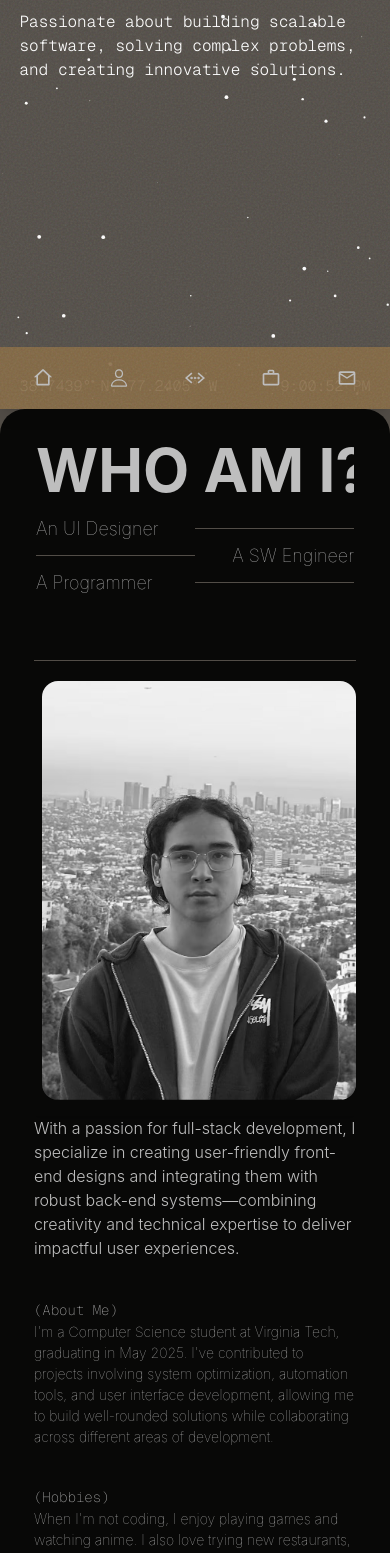
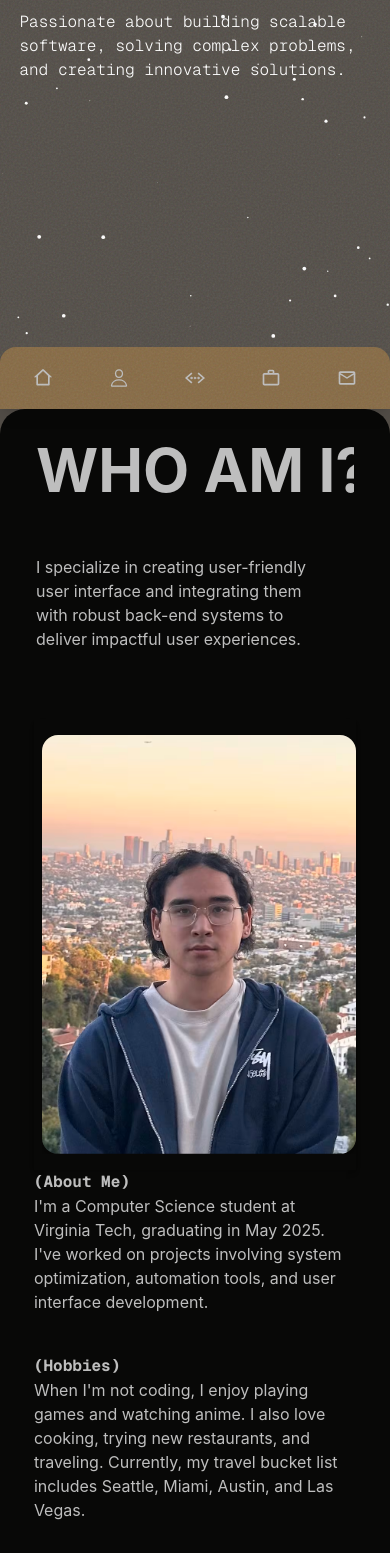
Before and after one commit to tadiday/Website-Portfolio, a Next.js app: page / in a window 390 px wide. Shown: the part 435-1988 px from the top of the page. Built offline with nearby package versions, Linux system fonts and the light colour scheme.

Commit message:
fix about and project quotes and image

```diff
--- a/src/app/globals.css
+++ b/src/app/globals.css
@@ -56,7 +56,7 @@ code {
 }
 
 .bg-bar {
-  background-color: #866a44eb;
+  background-color: #866a44;
 }
 
 .text-symbol {
--- a/src/components/About.tsx
+++ b/src/components/About.tsx
@@ -52,7 +52,7 @@ const About = (() => {
             {/* Quotes Section */}
             <motion.span
               className="text-[18px] font-thin text-home col-span-2 col-start-1
-                         sm:col-span-2 sm:col-start-10 sm:flex sm:text-[25px]"
+                         sm:col-span-2 sm:col-start-10 hidden sm:flex sm:text-[25px]"
               initial={{ opacity: 0, y: 10 }}  // Start offscreen to the right
               whileInView={{ opacity: 1, y: 0 }} // Animate when in viewport
               viewport={{ once: true, amount: 0.1 }} // Only animates once, triggers at 20% visibility
@@ -60,7 +60,7 @@ const About = (() => {
             >
               An UI Designer
             </motion.span>
-            <div className="h-full col-span-2 col-start-3 flex w-full items-center
+            <div className="h-full col-span-2 col-start-3 hidden sm:flex w-full items-center
                             sm:col-span-3 sm:col-start-12"
             >
               <motion.div
@@ -73,7 +73,7 @@ const About = (() => {
             </div>
 
 
-            <div className="h-full col-span-2 col-start-1 flex w-full items-center sm:col-span-3 sm:col-start-10">
+            <div className="h-full col-span-2 col-start-1 hidden sm:flex w-full items-center sm:col-span-3 sm:col-start-10">
               <motion.div
                 className="h-[1px] bg-[#524D47] w-full origin-left"
                 initial={{ scaleX: 0 }}
@@ -83,7 +83,7 @@ const About = (() => {
               />
             </div>
             <motion.span
-              className="flex text-[18px] col-span-2 col-start-3 font-thin text-home justify-end
+              className="hidden sm:flex text-[18px] col-span-2 col-start-3 font-thin text-home justify-end
                          sm:justify-center sm:text-[25px] sm:col-span-2 sm:col-start-13"
               initial={{ opacity: 0, y: 10 }}  // Start offscreen to the right
               whileInView={{ opacity: 1, y: 0 }} // Animate when in viewport
@@ -95,7 +95,7 @@ const About = (() => {
 
             <motion.span
               className="text-[18px] font-thin text-home col-span-2 col-start-1
-                         sm:col-span-2 sm:col-start-10 sm:flex sm:text-[25px]"
+                         sm:col-span-2 sm:col-start-10 hidden sm:flex sm:text-[25px]"
               initial={{ opacity: 0, y: 10 }}  // Start offscreen to the right
               whileInView={{ opacity: 1, y: 0 }} // Animate when in viewport
               viewport={{ once: true, amount: 0.1 }} // Only animates once, triggers at 20% visibility
@@ -103,7 +103,7 @@ const About = (() => {
             >
               A Programmer
             </motion.span>
-            <div className="h-full col-span-2 col-start-3 flex w-full items-center
+            <div className="h-full col-span-2 col-start-3 hidden sm:flex w-full items-center
                             sm:col-span-3 sm:col-start-12"
             >
               <motion.div
@@ -114,17 +114,28 @@ const About = (() => {
                 transition={{ duration: 0.6, delay: 0, ease: "easeOut" }}
               />
             </div>
+
+            <motion.span
+              className="flex sm:hidden text-[16px] font-normal text-home col-span-12 col-start-1 justify-center pt-10 text-balance"
+              initial={{ opacity: 0, y: 10 }}  // Start offscreen to the right
+              whileInView={{ opacity: 1, y: 0 }} // Animate when in viewport
+              viewport={{ once: true, amount: 0.1 }} // Only animates once, triggers at 20% visibility
+              transition={{ duration: 0.75, delay: 1.5 }}
+            >
+              I specialize in creating user-friendly user interface and integrating them with robust back-end systems to deliver impactful user experiences.
+
+            </motion.span>
           </div>
 
           {/* Content Section */}
           <div className='pr-[5%] pb-[5%] pl-[5%] rounded-b-3xl min-h-screen text-home '>
             <div className="w-full pt-16">
-              <div className="flex flex-col justify-between gap-y-16 border-t border-[#524D47]">
+              <div className="flex flex-col justify-between gap-y-16 sm:border-t sm:border-[#524D47]">
                 <div className="grid gap-x-8 relative h-full min-h-[30vh] flex-col place-items-start pt-1 md:grid md:min-h-[40vh] md:grid-cols-16 ">
 
                   {/* Image Section: TODO: Animation*/}
                   <motion.div
-                    className="flex object-contain w-full shadow-md grayscale sm:col-span-5 sm:col-start-1 py-4 pl-2 hover:grayscale-0 hover:scale-105 duration-[0.5s]"
+                    className="flex object-contain w-full shadow-md sm:grayscale sm:col-span-5 sm:col-start-1 py-4 pl-2 hover:grayscale-0 hover:scale-105 duration-[0.5s]"
                     initial={{ opacity: 0 }}  // Start with invisible container
                     animate={{ opacity: 1 }}  // Fade in the container
                     transition={{ duration: 1 }} // Fade-in duration
@@ -151,29 +162,39 @@ const About = (() => {
                     transition={{ duration: 1.5, ease: "easeOut" }}>
 
                     {/* Introduction Section */}
-                    <p className="text-[16px] sm:text-[30px] md:text-[30px] lg:text-[30px] sm:text-balance font-light">
+                    <p className="hidden sm:flex text-[16px] sm:text-[30px] md:text-[30px] lg:text-[30px] sm:text-balance font-light">
                       With a passion for full-stack development, I specialize in creating user-friendly front-end designs and
                       integrating them with robust back-end systems—combining creativity and technical expertise to deliver impactful user experiences.
                     </p>
 
                     {/* About Section */}
-                    <div className="flex flex-col gap-x-10 gap-y-space-sm lg:flex-row text-[14px] sm:text-[20px] md:text-[20px] lg:text-[20px]">
-                      <span className='flex h-fit overflow-clip font-mono tracking-mono flex-grow max-w-[150px]'>
+                    <div className="hidden sm:flex flex-col gap-x-10 gap-y-space-sm lg:flex-row text-[20px]">
+                      <span className='flex h-fit overflow-clip font-mono font-bold tracking-mono flex-grow max-w-[150px]'>
                         <span className="h-full text-nowrap">(About Me)</span>
                       </span>
-                      <p className="sm:max-w-[40ch] sm:text-balance">
+                      <p className="sm:max-w-[40ch] sm:text-balance font-normal">
                         I&apos;m a Computer Science student at Virginia Tech, graduating in May 2025. I&apos;ve contributed to projects involving system optimization,
                         automation tools, and user interface development, allowing me to build well-rounded solutions while collaborating across different areas of development.
                       </p>
                     </div>
 
+                    <div className="flex sm:hidden flex-col gap-x-10 gap-y-space-sm lg:flex-row text-[16px] sm:text-[20px] md:text-[20px] lg:text-[20px]">
+                      <span className='flex h-fit overflow-clip font-mono font-bold tracking-mono flex-grow max-w-[150px]'>
+                        <span className="h-full text-nowrap">(About Me)</span>
+                      </span>
+                      <p className="sm:max-w-[40ch] sm:text-balance font-normal">
+                        I&apos;m a Computer Science student at Virginia Tech, graduating in May 2025. I&apos;ve worked on projects involving system optimization,
+                        automation tools, and user interface development.
+                      </p>
+                    </div>
+
                     {/* Hobbies Section */}
-                    <div className="flex flex-col gap-x-10 gap-y-space-sm lg:flex-row text-[14px] sm:text-[20px] md:text-[20px] lg:text-[20px]">
-                      <span className='flex h-fit overflow-clip font-mono tracking-mono flex-grow max-w-[150px]'>
+                    <div className="flex flex-col gap-x-10 gap-y-space-sm lg:flex-row text-[16px] sm:text-[20px] md:text-[20px] lg:text-[20px]">
+                      <span className='flex h-fit overflow-clip font-mono font-bold tracking-mono flex-grow max-w-[150px]'>
                         <span className="h-full text-nowrap ">(Hobbies)</span>
                       </span>
-                      <p className="sm:max-w-[40ch] sm:text-balance">
-                        When I&apos;m not coding, I enjoy playing games and watching anime. I also love trying new restaurants, cooking, and traveling.
+                      <p className="sm:max-w-[40ch] sm:text-balance font-normal">
+                        When I'm not coding, I enjoy playing games and watching anime. I also love cooking, trying new restaurants, and traveling.
                         Currently, my travel bucket list includes Seattle, Miami, Austin, and Las Vegas.
 
 
--- a/src/components/Projects.tsx
+++ b/src/components/Projects.tsx
@@ -10,7 +10,7 @@ const Project = (() => {
     {
       title: 'Web-Portfolio',
       date: '2025',
-      tech: ['React.js', 'TypeScript', 'Tailwind', 'Next.js', 'Framer Motion'],
+      tech: ['React.js', 'TypeScript', 'Tailwind', 'Next.js', 'Node.js', 'Framer Motion'],
       gitHub: 'https://github.com/tadiday/Website-Portfolio',
       description: `
           Built a personal portfolio website using React.js and Tailwind CSS to showcase projects, experiences, and research.`,
@@ -35,7 +35,7 @@ const Project = (() => {
     {
       title: 'Food Swipe',
       date: '2022',
-      tech: ['React.js', 'TypeScript', 'Tailwind', 'Next.js', 'Framer Motion'],
+      tech: ['React.js', 'TypeScript', 'Tailwind', 'Next.js', 'Node.js', 'Google Map', 'Framer Motion'],
       gitHub: 'http://github.com/kmsungporant/food_swipe',
       description: `
           Developed a Tinder-inspired restaurant discovery app designed to help users find the perfect dining spot.
@@ -144,7 +144,7 @@ const Project = (() => {
             >
               &quot;Innovative solutions, where every detail matters.&quot;
             </motion.span>
-            <div className="h-full flex col-span-3 col-start-15 w-full items-center"
+            <div className="hiddenh-full flex col-span-3 col-start-15 w-full items-center"
             >
               <motion.div
                 className="hidden sm:flex h-[1px] bg-[#524D47] w-full origin-right"
@@ -374,7 +374,6 @@ const Project = (() => {
                   {/* Image Section */}
 
                   <motion.div className="relative flex items-center justify-center w-full col-span-7 col-start-6 aspect-square overflow-hidden max-h-[600px]"
-                    key={backg}
                     initial={{ opacity: 0, y: 10 }}
                     animate={{ opacity: 1, y: 0 }}
                     exit={{ opacity: 0, y: -10 }}
@@ -383,15 +382,14 @@ const Project = (() => {
                       className="absolute object-cover w-full h-full rounded-xl brightness-75 contrast-125 grayscale"
                       src={backg}
                       alt="backg"
-                      layout="fill"  // Makes the image cover the div (equivalent to object-cover)
-                      objectFit="cover" // Ensures the image maintains the desired cover behavior
-                      loading="lazy"
+                      fill  // Makes the image cover the div (equivalent to object-cover)
+                      priority
+                      style={{ objectFit: "cover" }}
                     />
 
 
 
                     <motion.div
-                      key={image}
                       initial={{ opacity: 0, y: 10 }}
                       animate={{ opacity: 1, y: 0 }}
                       exit={{ opacity: 0, y: -10 }}
@@ -403,9 +401,9 @@ const Project = (() => {
                         className="object-contain w-full h-auto max-w-full max-h-full border-gray-700 rounded-lg shadow-md"
                         src={image}
                         alt={title}
-                        layout="responsive"
                         width={500}
                         height={500}
+                        priority
                       // priority={title === 'Web-Portfolio'} // Load Web-Portfolio image with higher priority
                       />
 
@@ -446,7 +444,7 @@ const Project = (() => {
         {/* Mobile Version */}
         <motion.div className="block sm:hidden pr-[5%] pb-[5%] pl-[5%] rounded-t-3xl min-h-screen">
           <div className="w-full pt-16">
-            <div className="flex flex-col justify-between gap-y-10 border-t border-[#524D47]">
+            <div className="flex flex-col justify-between gap-y-10 sm:border-t sm:border-[#524D47]">
               <div className="sticky top-0 bg-[#080807] pb-[2em] flex flex-row flex-wrap gap-y-14">
                 {projects.map((project, index) => (
                   <div key={`mobile-${index}`} className="flex flex-row flex-wrap gap-y-2">
@@ -461,9 +459,9 @@ const Project = (() => {
                         className="absolute object-cover w-full h-full rounded-xl brightness-75 contrast-125"
                         src={project.backg}
                         alt="background"
-                        layout="fill"
-                        objectFit="cover"
-                        loading="lazy"
+                        fill
+                        priority // only first project
+                        style={{ objectFit: "cover" }}
                       />
 
                       <motion.div
@@ -491,11 +489,11 @@ const Project = (() => {
                         animate={{ opacity: 1, y: 0 }}
                         exit={{ opacity: 0, y: -10 }}
                         transition={{ duration: 1, ease: "easeOut" }}
-                        className="font-medium text-[1rem] w-full"
+                        className="font-medium text-[0.9rem] w-full font-mono text-[#7e7e7e]"
                       >
                         {project.type}
                       </motion.h3>
-
+                      <a href={project.gitHub}>
                         <motion.h3
                           initial={{ opacity: 0, y: 10 }}
                           animate={{ opacity: 1, y: 0 }}
@@ -504,7 +502,11 @@ const Project = (() => {
                           className="font-semibold text-[1.5rem] w-full -mt-1"
                         >
                           {project.title}
+                          <GoArrowUpRight className='inline-block text-[#745f4e] group-hover/title:text-[#967A54]
+                          transition-transform duration-300 ease-in-out group-hover/link:-translate-y-1 group-hover/link:translate-x-1'/>
                         </motion.h3>
+                      </a>
+
 
                       <div className="flex flex-wrap gap-x-2 gap-y-3 pt-3">
                         {project.tech.map((item, index) => (
--- a/src/components/navigation/NavBar.tsx
+++ b/src/components/navigation/NavBar.tsx
@@ -8,7 +8,7 @@ import { MdOutlineMailOutline } from "react-icons/md";
 
 const NavBar = () => {
   return (
-    <nav className="z-10 flex items-center justify-center w-full shadow-lg sm:rounded-tr-2xl sm:rounded-br-2xl bg-bar ">
+    <nav className="z-10 flex items-center justify-center w-full shadow-lg rounded-tl-2xl rounded-tr-2xl sm:rounded-tr-2xl sm:rounded-br-2xl bg-bar ">
       <div className="flex flex-row sm:flex-col items-center my-4">
         <ul className="text-[20px] w-[100%] flex flex-row sm:flex-col gap-y-6 items-center font-thin text-black">
           <li className='py-[5px] px-7 sm:px-4 hover:rounded-full text-symbol hover:bg-[#847A6F]'>
```
Lines whose indentation alone changed are shown as unchanged.
